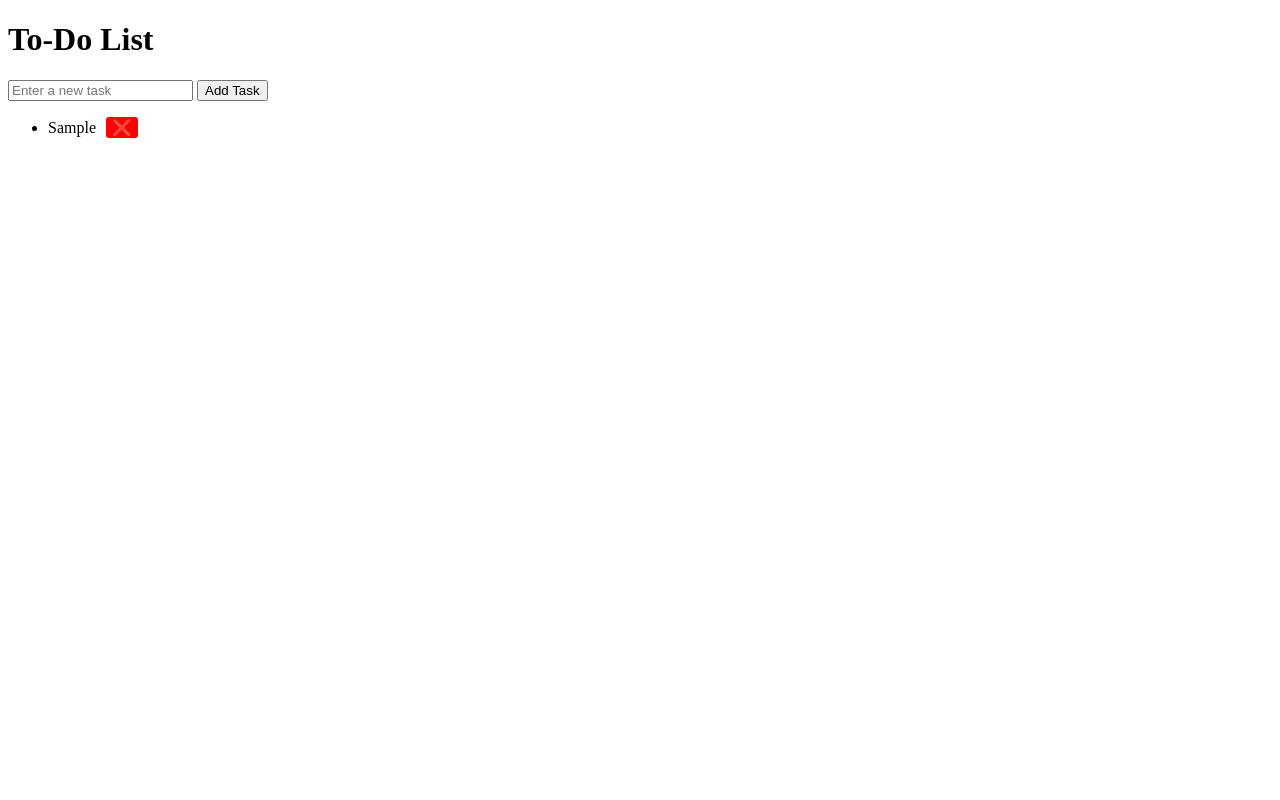
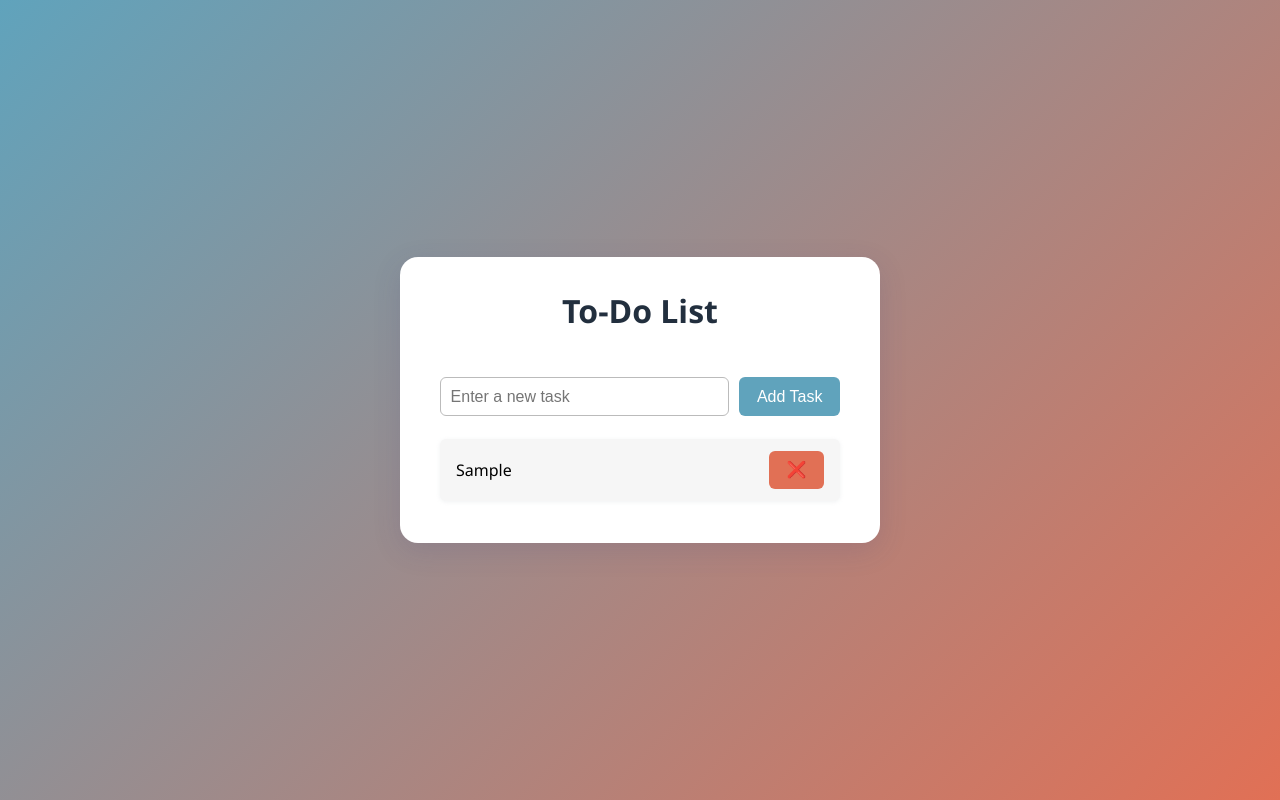
Before and after one commit to Dhananjay-Sai-Kumar-K/to-do_list_scheduler, a plain HTML site: page todo-app/index.html in a window 1280 px wide. Both pictures are taken after typing "Sample" into the empty fields and a click on the button "Add Task". Drawn offline with Linux system fonts and the light colour scheme.

Commit message:
Enhance styling for To-Do List app with improved layout and animations

```diff
--- a/todo-app/style.css
+++ b/todo-app/style.css
@@ -1,14 +1,119 @@
-.delete-btn {
-  margin-left: 10px;
+body {
+  background: linear-gradient(135deg, #60a3bc 0%, #e17055 100%);
+  font-family: 'Segoe UI', Arial, sans-serif;
+  min-height: 100vh;
+  margin: 0;
+  padding: 0;
+  display: flex;
+  justify-content: center;
+  align-items: center;
+}
+
+.container {
+  background: white;
+  border-radius: 18px;
+  padding: 2em 2.5em;
+  box-shadow: 0 8px 28px rgba(60,60,120,0.15);
+  min-width: 320px;
+  max-width: 400px;
+  width: 100%;
+}
+
+h1 {
+  text-align: center;
+  color: #222f3e;
+  margin-top: 0;
+  margin-bottom: 1.4em;
+}
+
+form {
+  display: flex;
+  gap: 10px;
+}
+
+input[type="text"] {
+  flex: 1;
+  padding: 0.6em;
+  border: 1.5px solid #bbb;
+  border-radius: 6px;
+  font-size: 1em;
+  outline: none;
+  transition: border-color 0.2s;
+}
+
+input[type="text"]:focus {
+  border-color: #60a3bc;
+}
+
+button[type="submit"], .delete-btn {
+  padding: 0.6em 1.1em;
+  border: none;
+  border-radius: 6px;
+  background: #60a3bc;
   color: white;
-  background: red;
-  border: none;
-  border-radius: 3px;
+  font-size: 1em;
   cursor: pointer;
-  font-size: 1em;
+  transition: background 0.2s;
 }
-.completed {
+
+button[type="submit"]:hover {
+  background: #48b1bf;
+}
+
+ul#todo-list {
+  list-style: none;
+  margin: 1.4em 0 0 0;
+  padding: 0;
+}
+
+li {
+  display: flex;
+  align-items: center;
+  justify-content: space-between;
+  margin-bottom: 0.6em;
+  padding: 0.75em 1em;
+  background: #f6f6f6;
+  border-radius: 6px;
+  box-shadow: 0 1px 4px #b2bec332;
+  transition: background 0.2s;
+  cursor: pointer;
+}
+
+li.completed {
+  background: #c8d6e5;
   text-decoration: line-through;
-  color: gray;
+  color: #636e72;
   opacity: 0.7;
 }
+
+.delete-btn {
+  background: #e17055;
+  margin-left: 10px;
+  transition: background 0.2s;
+}
+
+.delete-btn:hover {
+  background: #d63031;
+}
+
+li {
+  animation: fadeIn 0.25s;
+}
+
+@keyframes fadeIn {
+  from { transform: translateY(8px); opacity: 0; }
+  to   { transform: none; opacity: 1; }
+}
+
+
+@media (max-width: 600px) {
+  .container {
+    padding: 1em;
+    min-width: unset;
+    width: 98%;
+  }
+  ul#todo-list li {
+    font-size: 0.94em;
+    padding: 0.7em 0.7em;
+  }
+}
```
